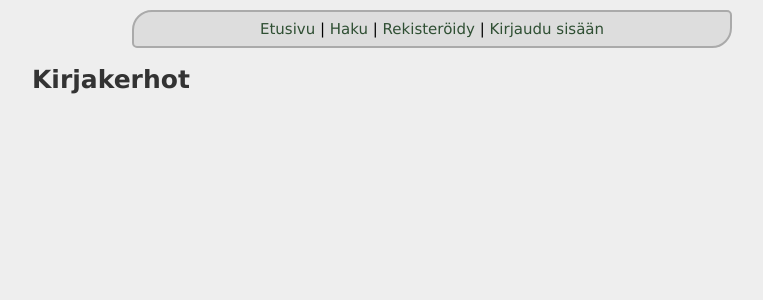
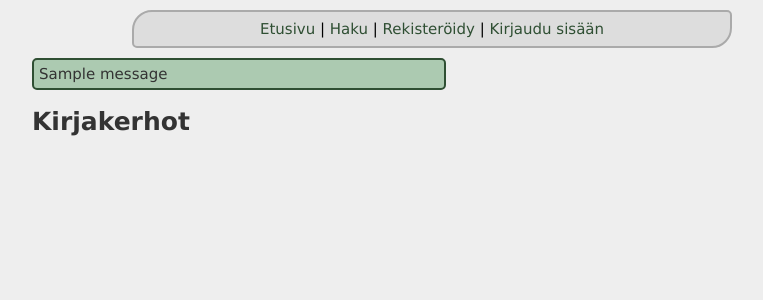
Before and after one commit to porkkasanna/kirjakerho, a Flask app: page / in a window 1280 px wide. Shown: the top 300 px of the page, without its empty margins (208-971 px from the left). Run offline with Flask 3, Linux system fonts and the light colour scheme; one stand-in notice (Sample message) is shown; data that the repository does not hold is empty.

Commit message:
Add login message and picture error message

```diff
--- a/app.py
+++ b/app.py
@@ -96,6 +96,10 @@ def add_image():
         file = request.files["image"]
         user_id = session["user_id"]
 
+        if not file:
+            flash("Tiedosto puuttuu", "error")
+            return render_template("add_image.html")
+
         if not file.filename.endswith(".png"):
             flash("Väärä tiedostomuoto. Käytä PNG-muotoista kuvaa.", "error")
             return render_template("add_image.html")
@@ -151,6 +155,7 @@ def login():
             user_id = db.query(sql, [username])[0][0]
             session["user_id"] = user_id
             session["csrf_token"] = secrets.token_hex(16)
+            flash("Sisäänkirjautuminen onnistui", "message")
             return redirect("/")
         else:
             flash("Väärä käyttäjätunnus tai salasana", "error")
--- a/templates/index.html
+++ b/templates/index.html
@@ -3,6 +3,12 @@
 {% block title %}Etusivu{% endblock %}
 
 {% block content %}
+
+{% for message in get_flashed_messages(category_filter=["message"]) %}
+<div class="message">
+    {{ message }}
+</div>
+{% endfor %}
 
 <h1> Kirjakerhot </h1>
 
```
